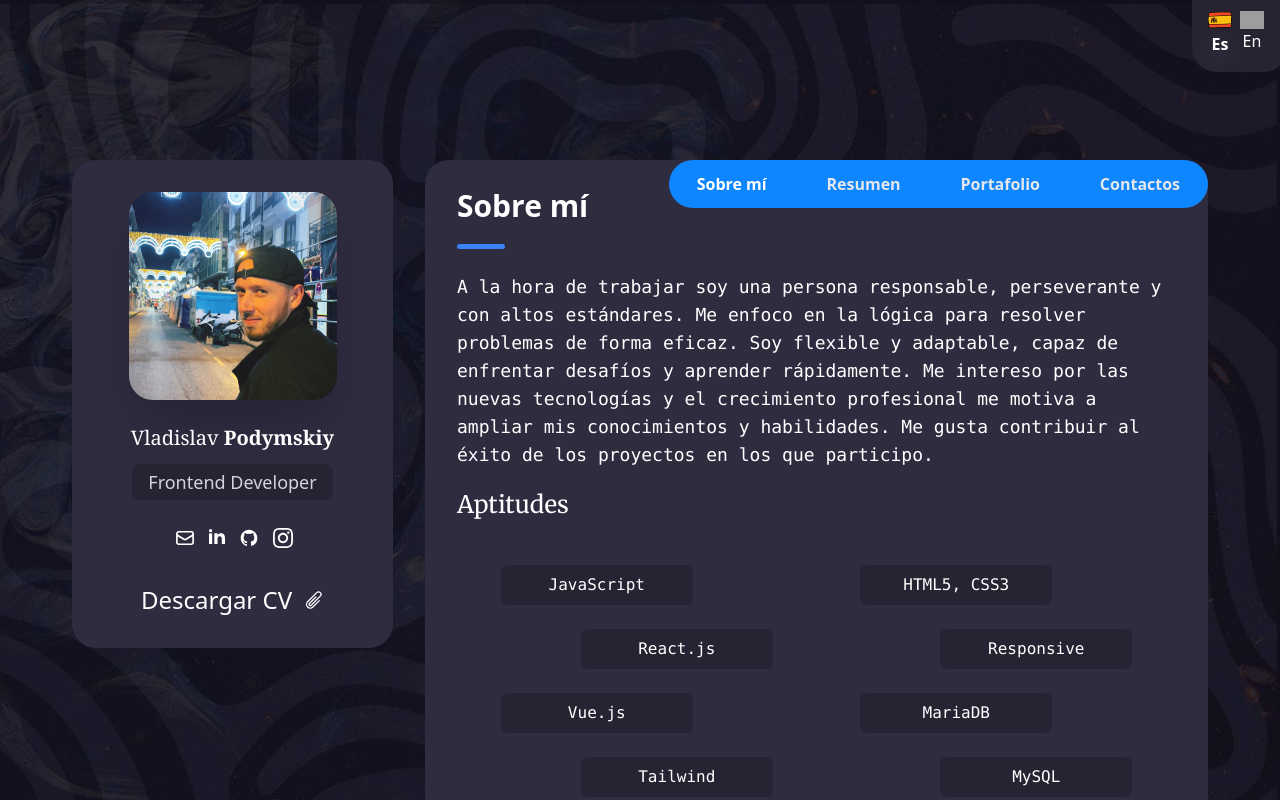
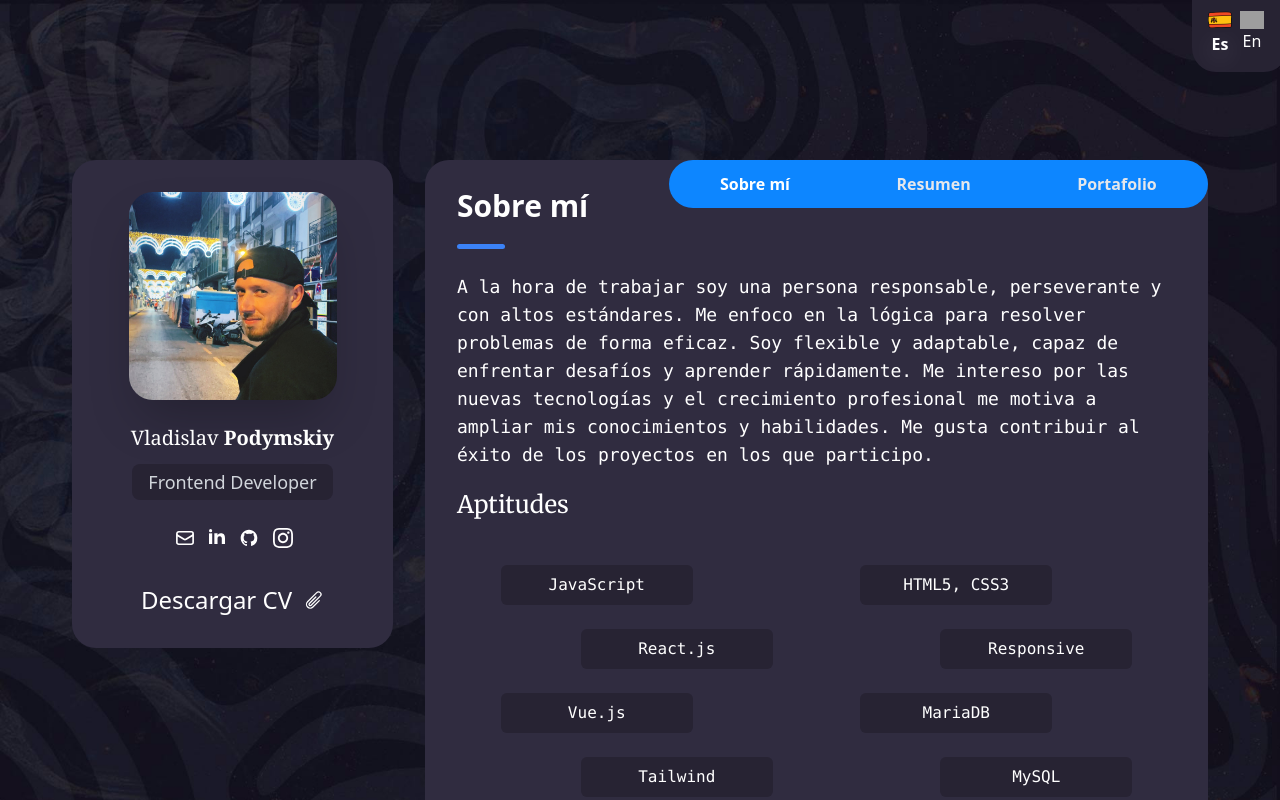
Before and after one commit to Whatislove12/cv, a React (Create React App) app: page / in a window 1280 px wide. Shown: the top 800 px of the page. Built offline with nearby package versions, Linux system fonts and the light colour scheme; grey boxes are pictures that could not be loaded.

Commit message:
Close contact

```diff
--- a/src/layout/index.js
+++ b/src/layout/index.js
@@ -16,7 +16,7 @@ export const Layout = () => {
     { url: "/portfolio", name: t("portafolio") },
     /*{ url: "/translate", name: "translate" },*/
 
-    { url: "/contacts", name: "Contactos"}
+    /*{ url: "/contacts", name: "Contactos"}*/
   ];
 
   const handleMenuToggle = () => {
```
